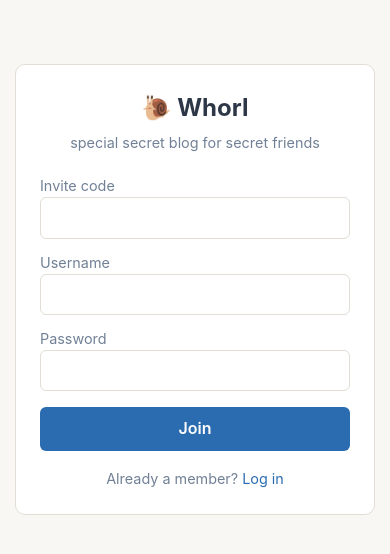
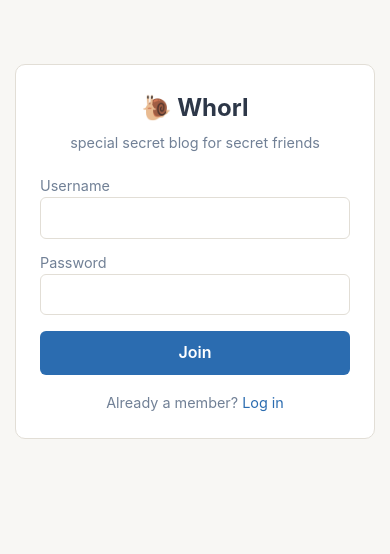
Before and after one commit to mathslug/secretBlog, a Node project: template views/signup.ejs in a window 390 px wide. Shown: the top 554 px of the page. Run offline with Node 20 templates, Linux system fonts and the light colour scheme; the template is opened without the code that fills it, so the values that code supplies are empty.

Commit message:
Open signup: drop invite code, fold usernames to lowercase
Anyone can now sign up with just a username and password. Removes the
invite check along with its config, the safeEqual helper it was the only
caller of, and the INVITE_CODE deploy secret.

Usernames were already lowercased server-side, but the signup form's
pattern attribute rejected capitals in the browser before the request
was ever sent. The pattern now accepts either case and the server folds
it, so 'ZooRider_99' becomes 'zoorider_99' instead of erroring. Login
and signup username fields also get autocapitalize=none so mobile
keyboards stop capitalizing the first letter.

Co-Authored-By: Claude Fable 5 <noreply@anthropic.com>
Claude-Session: https://claude.ai/code/session_017qMGqPVpYM88Qjsvf36Una

```diff
--- a/src/config.js
+++ b/src/config.js
@@ -3,7 +3,6 @@ const path = require('path');
 module.exports = {
   port: Number(process.env.PORT) || 3000,
   dataDir: process.env.DATA_DIR || path.join(__dirname, '..', 'data'),
-  inviteCode: process.env.INVITE_CODE || 'letmein',
   domain: process.env.DOMAIN || 'localhost:3000',
   // Calendar used for the one-post-per-day rule.
   tz: process.env.APP_TZ || 'America/New_York',
--- a/src/routes/auth.js
+++ b/src/routes/auth.js
@@ -4,7 +4,6 @@ const config = require('../config');
 const {
   hashPassword,
   verifyPassword,
-  safeEqual,
   createSession,
   destroySession,
   setSessionCookie,
@@ -38,13 +37,12 @@ router.get('/signup', (req, res) => {
 
 router.post('/signup', rateLimit, (req, res) => {
   const fail = (msg) => res.redirect('/signup?err=' + encodeURIComponent(msg));
-  const invite = String(req.body.invite || '');
+  // Usernames are stored and matched lowercase; typing capitals is fine.
   const username = String(req.body.username || '').trim().toLowerCase();
   const password = String(req.body.password || '');
 
-  if (!safeEqual(invite, config.inviteCode)) return fail('Wrong invite code.');
   if (!/^[a-z0-9_]{3,20}$/.test(username)) {
-    return fail('Username must be 3–20 characters: lowercase letters, digits, underscores.');
+    return fail('Username must be 3–20 characters: letters, digits, underscores.');
   }
   if (password.length < 8) return fail('Password must be at least 8 characters.');
 
--- a/views/login.ejs
+++ b/views/login.ejs
@@ -4,10 +4,10 @@
   <p class="tagline">special secret blog for secret friends</p>
   <% if (error) { %><p class="flash error"><%= error %></p><% } %>
   <form method="post" action="/login">
-    <label>Username <input name="username" autocomplete="username" required></label>
+    <label>Username <input name="username" autocomplete="username" autocapitalize="none" autocorrect="off" spellcheck="false" required></label>
     <label>Password <input name="password" type="password" autocomplete="current-password" required></label>
     <button>Log in</button>
   </form>
-  <p class="auth-alt">Got an invite? <a href="/signup">Sign up</a></p>
+  <p class="auth-alt">New here? <a href="/signup">Sign up</a></p>
 </div>
 <%- include('partials/footer') %>
--- a/views/signup.ejs
+++ b/views/signup.ejs
@@ -4,8 +4,7 @@
   <p class="tagline">special secret blog for secret friends</p>
   <% if (error) { %><p class="flash error"><%= error %></p><% } %>
   <form method="post" action="/signup">
-    <label>Invite code <input name="invite" required></label>
-    <label>Username <input name="username" pattern="[a-z0-9_]{3,20}" title="3–20 characters: lowercase letters, digits, underscores" autocomplete="username" required></label>
+    <label>Username <input name="username" pattern="[A-Za-z0-9_]{3,20}" title="3–20 characters: letters, digits, underscores" autocomplete="username" autocapitalize="none" autocorrect="off" spellcheck="false" required></label>
     <label>Password <input name="password" type="password" minlength="8" autocomplete="new-password" required></label>
     <button>Join</button>
   </form>
```
Also changed, not shown: src/auth.js (+0 -7 lines), .github/workflows/deploy.yml, README.md.
